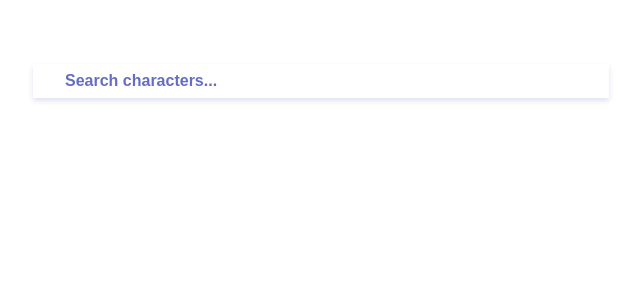
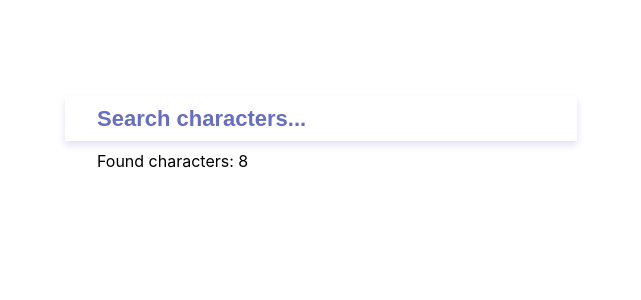
Before and after one commit to dyv21/test_f, a React (Vite) app: page / in a window 1280 px wide. Shown: the top 300 px of the page, without its empty margins (319-960 px from the left). Built offline with nearby package versions, Linux system fonts and the light colour scheme.

Commit message:
feat: add label & span for SearchInput component

```diff
--- a/src/app/components/SearchInput/SearchInput.module.css
+++ b/src/app/components/SearchInput/SearchInput.module.css
@@ -3,16 +3,29 @@
   justify-content: center;
   margin: 4rem 0;
 }
+.form {
+  display: flex;
+  flex-direction: column;
+  gap: 0.5rem;
+  width: 40%;
+  height: 100%;
+
+  label {
+    visibility: hidden;
+  }
+  span {
+    margin-left:  2rem;
+  }
+}
 
 .input {
-  width: 40%;
+
   max-width: 624px;
-  height: 100%;
   max-height: 64px;
-  font-size: 1rem;
+  font-size: 1.375rem;
   font-weight: 600;
   color: #656EC2;
   border: none;
-  box-shadow: 0 3px 5px rgba(101, 110, 194, 0.2);
-  padding: 0.5rem 2rem;
+  box-shadow: 0 4px 7px rgba(101, 110, 194, 0.2);
+  padding: 0.6rem 2rem;
 }
--- a/src/app/components/SearchInput/SearchInput.tsx
+++ b/src/app/components/SearchInput/SearchInput.tsx
@@ -3,7 +3,11 @@ import s from './SearchInput.module.css'
 export const SearchInput = () => {
     return (
       <div className={s.wrapper}>
-        <input className={s.input} type="text"  defaultValue={'Search characters...'}/>
+        <div className={s.form}>
+          <label htmlFor="search-form">Search form</label>
+          <input id={"search-form"} className={s.input} type="text" defaultValue={'Search characters...'}/>
+          <span>Found characters: 8</span>
+        </div>
       </div>
     )
 
```
